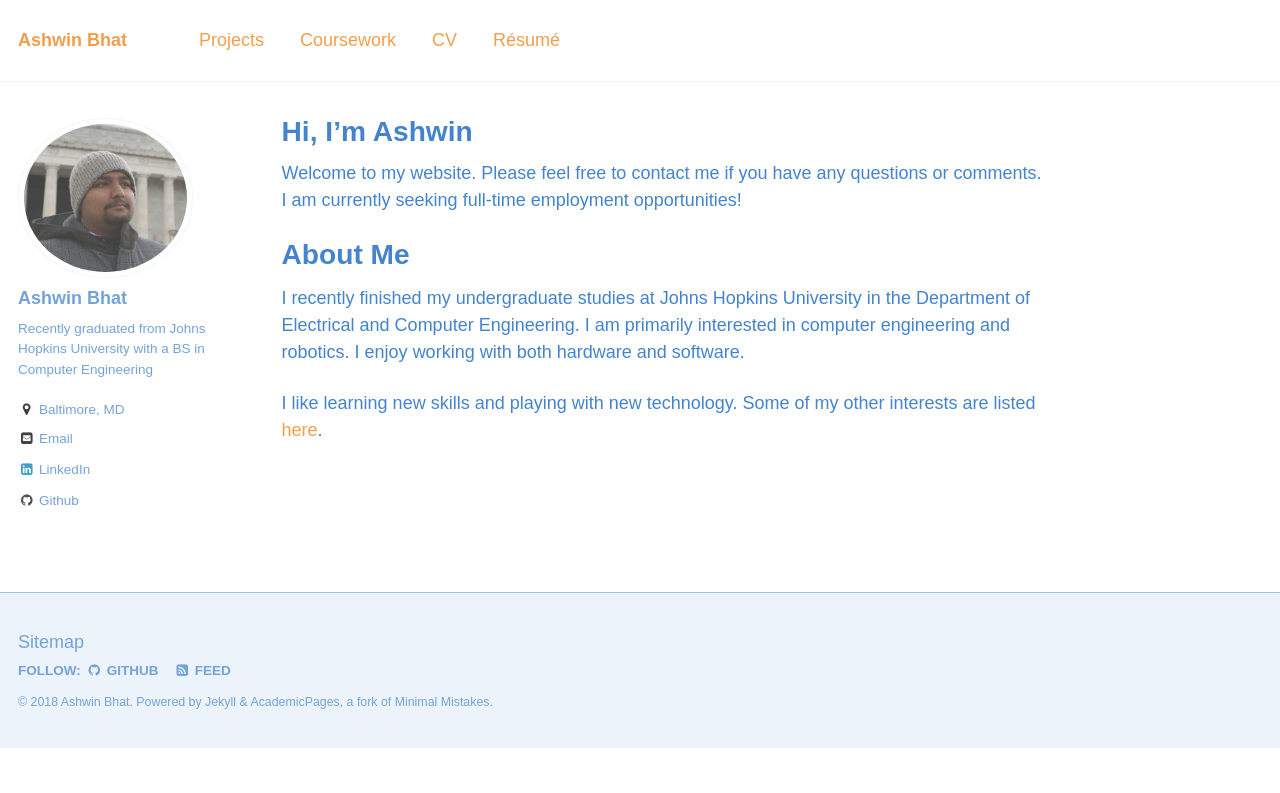
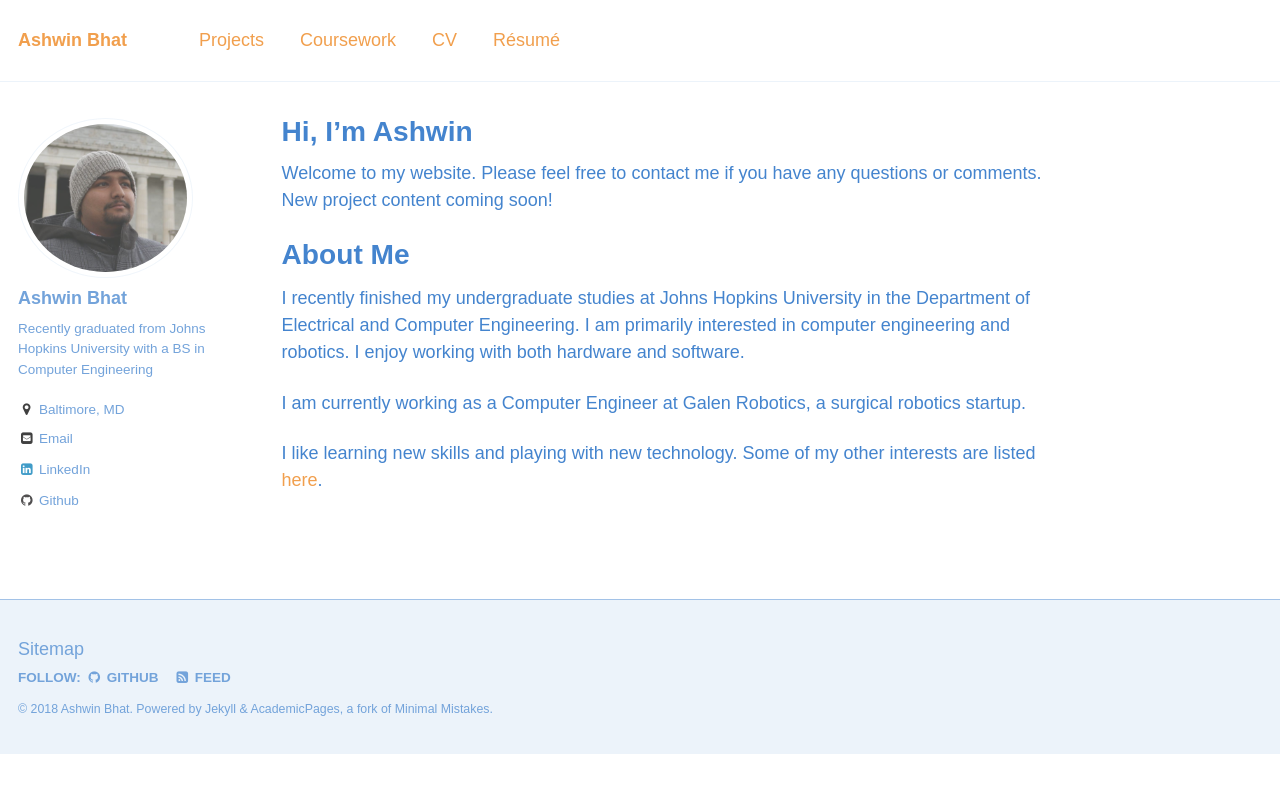
Before and after one commit to The-Shwin/the-shwin.github.io, a Jekyll site: the page built from _pages/about.md, in a window 1280 px wide. Shown: the top 793 px of the page. Built offline with Jekyll 4.4.1, drawn with Linux system fonts in a browser that asks for light colours; some web fonts are replaced.

Commit message:
Update about.md

```diff
--- a/_pages/about.md
+++ b/_pages/about.md
@@ -18,10 +18,12 @@
   </head>
 </html>
 
-Welcome to my website. Please feel free to contact me if you have any questions or comments. I am currently seeking full-time employment opportunities!
+Welcome to my website. Please feel free to contact me if you have any questions or comments. New project content coming soon!
 
 About Me
 ======
 I recently finished my undergraduate studies at Johns Hopkins University in the Department of Electrical and Computer Engineering. I am primarily interested in computer engineering and robotics. I enjoy working with both hardware and software.
 
+I am currently working as a Computer Engineer at Galen Robotics, a surgical robotics startup.
+
 I like learning new skills and playing with new technology. Some of my other interests are listed [here](https://theshwin.com/fun_facts/).
```
